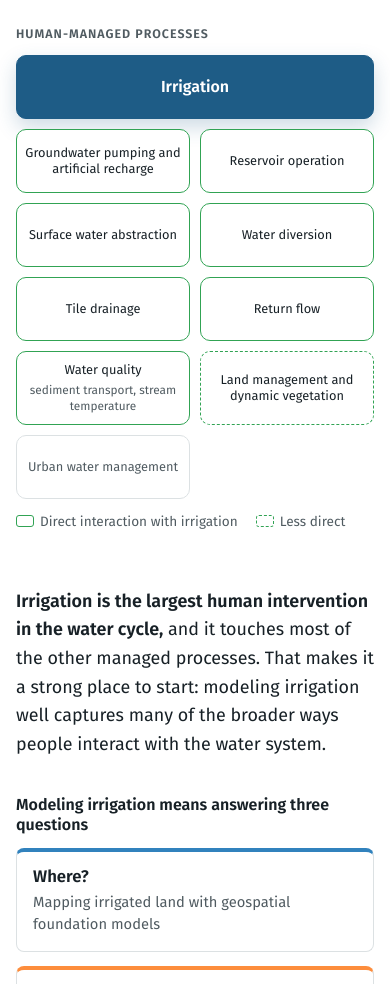
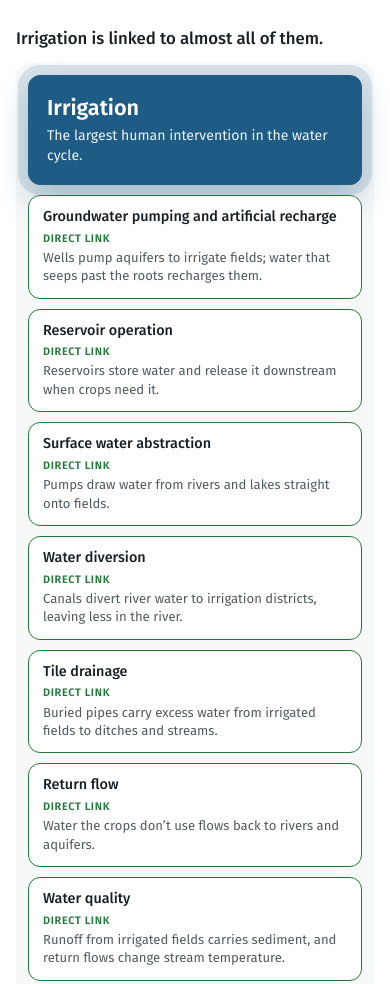
Before and after one commit to ejalilva/irrigation-studies, a plain HTML site: page index.html in a window 390 px wide. Shown: the part 1056-2040 px from the top of the page. Drawn offline with Linux system fonts and the light colour scheme.

Commit message:
Focus section: animated human-managed processes; interview card shows the interview's portrait
- The human-managed processes first appear side by side, then move into place around irrigation when the
  diagram comes into view: lines are drawn to the processes it is linked to (solid direct, dashed less
  direct; urban water management stays apart) and each process shows one line on how it is linked. A
  button switches views; hovering highlights a link. Phones and reduced motion get the linked view as a list.
- About: the interview card shows the portrait from the NASA spotlight page (credited to Mahya Hashemi),
  with Ehsan's local photo if it cannot load.

Co-Authored-By: Claude Opus 5.5 <noreply@anthropic.com>
Claude-Session: https://claude.ai/code/session_015RWmdc4YisG3QmSMa9XTAe

```diff
--- a/assets/about.css
+++ b/assets/about.css
@@ -31,6 +31,8 @@
 .ab-spot-where { font-size: .92rem; line-height: 1.4; color: var(--ink-2); }
 .ab-spot-go { margin-top: 4px; font-size: .92rem; font-weight: 500; color: var(--link); }
 .ab-spot:hover .ab-spot-go { text-decoration: underline; }
+.ab-spot-credit { margin-top: 2px; font-size: .72rem; color: var(--ink-2); }
+.ab-spot.is-local .ab-spot-credit { display: none; }
 
 /* Sections: number and heading on the left, text on the right */
 .ab-sec { display: grid; grid-template-columns: 240px minmax(0, 1fr); gap: 16px 48px; padding: 56px 0; border-bottom: 1px solid var(--line); }
--- a/assets/focus.css
+++ b/assets/focus.css
@@ -1,26 +1,49 @@
-/* "My focus: human-driven processes in the water cycle" (index.html#focus). A row of human-managed processes with
-   irrigation first; a green bracket above joins irrigation to the processes it interacts with directly, a grey one
-   below reaches the less direct one. On narrow screens the row becomes a grid and a legend replaces the brackets. */
+/* "My focus: human-driven processes in the water cycle" (index.html#focus). The human-managed processes appear side by
+   side, then move into place around irrigation with one line each on how they are linked (assets/focus.js); then the
+   three irrigation questions. On narrow screens the processes are a plain list. */
 .focus { padding-top: 8px; }
-.hm { margin: 30px 0 0; }
-.hm-title { margin: 0 0 14px; font: 600 .78rem/1.2 var(--sans); letter-spacing: .08em; text-transform: uppercase; color: var(--ink-2); }
-.hm-grid { --green: #31A354; display: grid; grid-template-columns: repeat(10, minmax(0, 1fr)); grid-template-rows: auto auto auto; }
-.hm-list { display: contents; list-style: none; margin: 0; padding: 0; }
-.hm-item { position: relative; grid-row: 2; display: flex; flex-direction: column; align-items: center; justify-content: center; gap: 4px; min-height: 112px; margin: 12px 4px; padding: 10px 6px; border: 1.5px solid var(--line); border-radius: 10px; background: var(--paper); color: var(--ink-2); font-size: .8rem; line-height: 1.3; text-align: center; overflow-wrap: normal; word-break: normal; hyphens: manual; }
-.hm-sub { font-size: .74rem; color: var(--ink-2); }
-.hm-item.is-irr { border-color: var(--r4); background: var(--r4); color: #fff; font-size: 1rem; font-weight: 600; box-shadow: 0 8px 20px rgba(30,92,134,.22); }
-.hm-item.is-direct { border-color: var(--green); color: var(--ink); }
-.hm-item.is-less { border-color: var(--green); border-style: dashed; color: var(--ink); }
-/* ticks from the tiles up to the green bracket and down to the grey one */
-.hm-item.is-irr::before, .hm-item.is-direct::before { content: ""; position: absolute; left: 50%; top: -14px; width: 2px; height: 12px; margin-left: -1px; background: var(--green); }
-.hm-item.is-irr::after, .hm-item.is-less::after { content: ""; position: absolute; left: 50%; bottom: -14px; width: 2px; height: 12px; margin-left: -1px; background: var(--ink-2); }
-.hm-br { position: relative; display: block; }
-.hm-br-direct { grid-row: 1; grid-column: 1 / 9; height: 26px; margin: 0 6.25%; border-bottom: 2px solid var(--green); }
-.hm-br-less { grid-row: 3; grid-column: 1 / 10; height: 2px; margin: 0 5.556%; background: var(--ink-2); }
-.hm-br span { position: absolute; padding: 0 8px; font: 600 .86rem/1 var(--sans); white-space: nowrap; }
-.hm-br-direct span { left: -8px; bottom: 6px; color: #23793B; }
-.hm-br-less span { left: 50%; top: 10px; transform: translateX(-50%); color: var(--ink-2); }
-.hm-legend { display: none; }
+/* The processes: first side by side ("all"), then in place around irrigation ("linked"). Each tile sits at
+   (--x1, --y1) or (--x2, --y2), in % of the stage, and glides between them; a tile's explanation and the lines
+   from irrigation appear once it has arrived. */
+.hx { margin: 28px 0 0; }
+.hx-bar { display: flex; flex-wrap: wrap; align-items: center; justify-content: space-between; gap: 10px 20px; margin-bottom: 12px; }
+.hx-cap { margin: 0; font-size: 1.05rem; font-weight: 500; color: var(--ink); }
+.hx-cap-linked, .hx[data-phase="linked"] .hx-cap-all { display: none; }
+.hx[data-phase="linked"] .hx-cap-linked { display: inline; }
+.hx-toggle { min-height: 40px; padding: 0 16px; border: 1px solid var(--line); border-radius: 999px; background: var(--paper); color: var(--ink); font: 500 .9rem/1 var(--sans); cursor: pointer; }
+.hx-toggle:hover { border-color: var(--ink-2); }
+.hx-toggle:focus-visible { outline: 2px solid var(--link); outline-offset: 2px; }
+.hx-stage { --green: #23793B; --h-all: 300px; --h-linked: 780px; position: relative; height: var(--h-all); border-radius: 14px; background: color-mix(in srgb, var(--ink) 3%, transparent); transition: height .8s cubic-bezier(.3,.7,.2,1); }
+.hx[data-phase="linked"] .hx-stage { height: var(--h-linked); }
+.hx-lines { position: absolute; inset: 0; width: 100%; height: 100%; overflow: visible; pointer-events: none; }
+.hx-line { fill: none; stroke: var(--green); stroke-width: 2; stroke-linecap: round; stroke-dasharray: var(--len) var(--len); stroke-dashoffset: var(--len); opacity: 0; transition: stroke-dashoffset .7s ease, opacity .3s ease, stroke-width .2s; }
+.hx-line.is-less { stroke: var(--ink-2); stroke-dasharray: 6 6; stroke-dashoffset: 0; }
+.hx[data-phase="linked"] .hx-line { stroke-dashoffset: 0; opacity: 1; transition-delay: calc(.75s + var(--d) * 60ms); }
+.hx-stage.is-drawn .hx-line, .hx-stage.is-drawn .hx-t { transition-delay: 0s; } /* after the first draw, hover responds at once */
+.hx-stage.has-active .hx-line { opacity: .22; }
+.hx-stage.has-active .hx-line.is-on { opacity: 1; stroke-width: 3.5; }
+.hx-list { margin: 0; padding: 0; list-style: none; }
+.hx-t { position: absolute; z-index: 2; left: calc(var(--x1) * 1%); top: calc(var(--y1) * 1%); width: 180px; box-sizing: border-box; padding: 12px 14px; transform: translate(-50%, -50%); border: 1.5px solid var(--line); border-radius: 12px; background: var(--paper); text-align: center; transition: left .9s cubic-bezier(.3,.7,.2,1), top .9s cubic-bezier(.3,.7,.2,1), width .9s cubic-bezier(.3,.7,.2,1), background-color .4s, border-color .4s, color .4s, box-shadow .3s; transition-delay: calc(var(--d) * 40ms); }
+.hx-name { display: block; font-size: .9rem; font-weight: 500; line-height: 1.3; color: var(--ink); }
+.hx-why { display: block; max-height: 0; overflow: hidden; opacity: 0; font-size: .82rem; line-height: 1.4; color: var(--ink-2); transition: max-height .5s ease, opacity .4s ease, margin .4s ease; }
+.hx-tag { display: block; margin-bottom: 3px; font-size: .68rem; font-weight: 600; letter-spacing: .06em; text-transform: uppercase; }
+.hx-t.is-direct .hx-tag { color: var(--green); }
+.hx-t.is-less .hx-tag, .hx-t.is-other .hx-tag { color: var(--ink-2); }
+.hx-t.is-irr { border-color: var(--r4); }
+.hx-t.is-irr .hx-name { color: var(--r4); font-weight: 600; }
+/* linked */
+.hx[data-phase="linked"] .hx-t { left: calc(var(--x2) * 1%); top: calc(var(--y2) * 1%); width: 240px; }
+.hx[data-phase="linked"] .hx-why { max-height: 9em; opacity: 1; margin-top: 6px; transition-delay: .85s; }
+.hx[data-phase="linked"] .hx-t.is-direct { border-color: var(--green); }
+.hx[data-phase="linked"] .hx-t.is-less { border-color: var(--ink-2); border-style: dashed; }
+.hx[data-phase="linked"] .hx-t.is-other { background: var(--hover); }
+.hx[data-phase="linked"] .hx-t.is-irr { width: 260px; padding: 18px 18px; border-color: var(--r4); background: var(--r4); box-shadow: 0 0 0 10px color-mix(in srgb, var(--r4) 14%, transparent), 0 14px 32px rgba(30,92,134,.28); }
+.hx[data-phase="linked"] .hx-t.is-irr .hx-name { color: #fff; font-size: 1.35rem; }
+.hx[data-phase="linked"] .hx-t.is-irr .hx-why { color: rgba(255,255,255,.92); font-size: .88rem; }
+.hx-stage.has-active .hx-t.is-on { box-shadow: 0 10px 26px rgba(15,26,31,.16); }
+@media (prefers-color-scheme: dark) { :root:not([data-theme="light"]) .hx-stage { --green: #74C476; } }
+:root[data-theme="dark"] .hx-stage { --green: #74C476; }
+
 .focus-point { max-width: 64ch; margin: 54px 0 0; font-size: 1.12rem; line-height: 1.6; color: var(--ink); }
 .focus-point strong { font-weight: 600; }
 .focus-q-h { margin: 36px 0 12px; font: 600 1rem/1.3 var(--head); color: var(--ink); }
@@ -31,19 +54,21 @@
 .fq-q { font: 650 1.05rem/1.2 var(--head); }
 .fq-m { font-size: .92rem; line-height: 1.45; color: var(--ink-2); }
 .fq-where { --qc: var(--q-where); } .fq-when { --qc: var(--q-when); } .fq-how { --qc: var(--q-how); }
-@media (prefers-color-scheme: dark) { :root:not([data-theme="light"]) .hm-grid { --green: #74C476; } :root:not([data-theme="light"]) .hm-br-direct span { color: #74C476; } }
-:root[data-theme="dark"] .hm-grid { --green: #74C476; }
-:root[data-theme="dark"] .hm-br-direct span { color: #74C476; }
 
-@media (max-width: 980px) {
-  .hm-grid { grid-template-columns: repeat(2, minmax(0, 1fr)); grid-template-rows: none; gap: 10px; }
-  .hm-br { display: none; }
-  .hm-item { grid-row: auto; min-height: 64px; margin: 0; }
-  .hm-item.is-irr { grid-column: 1 / -1; }
-  .hm-item::before, .hm-item::after { display: none; }
-  .hm-legend { display: flex; flex-wrap: wrap; gap: 6px 18px; margin: 12px 0 0; font-size: .85rem; color: var(--ink-2); }
-  .hm-key::before { content: ""; display: inline-block; width: 16px; height: 10px; margin-right: 6px; vertical-align: -1px; border: 1.5px solid #31A354; border-radius: 3px; }
-  .hm-key.is-less::before { border-style: dashed; }
+/* Narrow screens: a plain list, irrigation first, each process with its link; no animation. */
+@media (max-width: 860px) {
+  .hx-toggle, .hx-cap-all, .hx-lines { display: none; }
+  .hx-cap-linked { display: inline !important; }
+  .hx-stage, .hx[data-phase="linked"] .hx-stage { height: auto; padding: 12px; }
+  .hx-list { display: flex; flex-direction: column; gap: 10px; }
+  .hx-t, .hx[data-phase] .hx-t { position: static; width: auto !important; transform: none; text-align: left; transition: none; }
+  .hx-t .hx-why, .hx[data-phase] .hx-why { max-height: none; opacity: 1; margin-top: 4px; }
+  .hx-t.is-direct { border-color: var(--green); }
+  .hx-t.is-less { border-color: var(--ink-2); border-style: dashed; }
+  .hx-t.is-other { background: var(--hover); }
+  .hx-t.is-irr { border-color: var(--r4); background: var(--r4); }
+  .hx-t.is-irr .hx-name { color: #fff; font-size: 1.15rem; }
+  .hx-t.is-irr .hx-why { color: rgba(255,255,255,.92); }
   .focus-q { grid-template-columns: 1fr; }
 }
-@media (prefers-reduced-motion: reduce) { .focus-q a { transition: none; } .focus-q a:hover { transform: none; } }
+@media (prefers-reduced-motion: reduce) { .focus-q a, .hx-stage, .hx-t, .hx-why, .hx-line { transition: none !important; } .focus-q a:hover { transform: none; } }
--- /dev/null
+++ b/assets/focus.js
@@ -0,0 +1,71 @@
+/* "My focus" (index.html#focus): the human-managed processes start side by side, then move into place around
+   irrigation, each showing how it is linked; lines are drawn from irrigation to the processes it touches.
+   - It plays once when the diagram comes into view; the button switches between the two views.
+   - Hovering a process highlights its line.
+   - With reduced motion, and on narrow screens (a plain list), the linked view shows at once. */
+(() => {
+  'use strict';
+  const box = document.getElementById('hx');
+  if (!box) return;
+  const stage = box.querySelector('.hx-stage'), svg = box.querySelector('.hx-lines'), btn = box.querySelector('.hx-toggle');
+  const tiles = [...box.querySelectorAll('.hx-t')];
+  const reduce = matchMedia('(prefers-reduced-motion: reduce)').matches;
+  const NS = 'http://www.w3.org/2000/svg';
+  let played = false;
+
+  // One line from irrigation to each linked process, in the linked layout's pixels.
+  const lines = tiles.filter(t => t.classList.contains('is-direct') || t.classList.contains('is-less')).map(t => {
+    const l = document.createElementNS(NS, 'line');
+    l.setAttribute('class', 'hx-line' + (t.classList.contains('is-less') ? ' is-less' : ''));
+    l.dataset.k = t.dataset.k;
+    l.style.setProperty('--d', getComputedStyle(t).getPropertyValue('--d') || 0);
+    svg.appendChild(l);
+    return [t, l];
+  });
+  function drawLines() {
+    const w = stage.clientWidth;
+    const h = parseFloat(getComputedStyle(stage).getPropertyValue('--h-linked')) || stage.clientHeight;
+    svg.setAttribute('viewBox', `0 0 ${w} ${h}`);
+    svg.style.height = h + 'px';
+    const hub = tiles.find(t => t.classList.contains('is-irr'));
+    const pos = t => [parseFloat(t.style.getPropertyValue('--x2')) / 100 * w, parseFloat(t.style.getPropertyValue('--y2')) / 100 * h];
+    const [cx, cy] = pos(hub);
+    lines.forEach(([t, l]) => {
+      const [x, y] = pos(t);
+      l.setAttribute('x1', cx); l.setAttribute('y1', cy); l.setAttribute('x2', x); l.setAttribute('y2', y);
+      l.style.setProperty('--len', Math.ceil(Math.hypot(x - cx, y - cy)));
+    });
+  }
+  let drawnTimer = 0;
+  function setPhase(phase) {
+    box.dataset.phase = phase;
+    clearTimeout(drawnTimer); stage.classList.remove('is-drawn');
+    if (phase === 'linked') drawnTimer = setTimeout(() => stage.classList.add('is-drawn'), reduce ? 0 : 2000);
+    btn.setAttribute('aria-pressed', String(phase === 'linked'));
+    btn.textContent = phase === 'linked' ? 'Show all processes' : 'Show how they link to irrigation';
+  }
+  btn.addEventListener('click', () => { played = true; setPhase(box.dataset.phase === 'linked' ? 'all' : 'linked'); });
+
+  tiles.forEach(t => {
+    t.addEventListener('pointerenter', () => {
+      if (box.dataset.phase !== 'linked') return;
+      stage.classList.add('has-active');
+      tiles.forEach(o => o.classList.toggle('is-on', o === t || o.classList.contains('is-irr')));
+      lines.forEach(([o, l]) => l.classList.toggle('is-on', o === t));
+    });
+    t.addEventListener('pointerleave', () => { stage.classList.remove('has-active'); tiles.forEach(o => o.classList.remove('is-on')); lines.forEach(([, l]) => l.classList.remove('is-on')); });
+  });
+
+  drawLines();
+  addEventListener('resize', drawLines);
+  if (reduce) { setPhase('linked'); return; }
+  // Play once: the processes appear side by side, then gather around irrigation.
+  if ('IntersectionObserver' in window) {
+    const io = new IntersectionObserver(entries => {
+      if (!entries.some(e => e.isIntersecting) || played) return;
+      io.disconnect(); played = true;
+      setTimeout(() => setPhase('linked'), 1400);
+    }, { threshold: 0.45 });
+    io.observe(stage);
+  } else setPhase('linked');
+})();
--- a/index.html
+++ b/index.html
@@ -16,7 +16,8 @@
 <script src="assets/nav.js?v=2026-10-28c" defer></script>
 <link rel="stylesheet" href="assets/water-cycle.css?v=2026-10-26f">
 <link rel="stylesheet" href="assets/study-grid.css?v=2026-10-28c">
-<link rel="stylesheet" href="assets/focus.css?v=2026-10-28c">
+<link rel="stylesheet" href="assets/focus.css?v=2026-10-28d">
+<script src="assets/focus.js?v=2026-10-28d" defer></script>
 <script src="assets/journals.js?v=2026-10-26f"></script>
 <script src="assets/water-cycle.js?v=2026-10-28a" defer></script>
 </head>
@@ -63,27 +64,31 @@
       <p class="cycle-eyebrow">My focus</p>
       <h2 id="focus-h">Human-driven processes in the water cycle</h2>
       <p class="intro">People manage water at almost every step of the cycle: they pump aquifers, run reservoirs, divert rivers, drain fields and supply cities. Each process follows human decisions, which large-scale water-cycle models still represent poorly.</p>
-      <div class="hm">
-        <p class="hm-title">Human-managed processes</p>
-        <div class="hm-grid">
-          <span class="hm-br hm-br-direct" aria-hidden="true"><span>Direct interaction</span></span>
-          <ul class="hm-list" aria-label="Human-managed processes, with how each interacts with irrigation">
-            <li class="hm-item is-irr">Irrigation</li>
-            <li class="hm-item is-direct">Groundwater pumping and artificial recharge<span class="sr-only"> (direct interaction with irrigation)</span></li>
-            <li class="hm-item is-direct">Reservoir operation<span class="sr-only"> (direct interaction with irrigation)</span></li>
-            <li class="hm-item is-direct">Surface water abstraction<span class="sr-only"> (direct interaction with irrigation)</span></li>
-            <li class="hm-item is-direct">Water diversion<span class="sr-only"> (direct interaction with irrigation)</span></li>
-            <li class="hm-item is-direct">Tile drainage<span class="sr-only"> (direct interaction with irrigation)</span></li>
-            <li class="hm-item is-direct">Return flow<span class="sr-only"> (direct interaction with irrigation)</span></li>
-            <li class="hm-item is-direct">Water quality <span class="hm-sub">sediment transport, stream temperature</span><span class="sr-only"> (direct interaction with irrigation)</span></li>
-            <li class="hm-item is-less">Land management and dynamic vegetation<span class="sr-only"> (less direct interaction with irrigation)</span></li>
-            <li class="hm-item">Urban water management</li>
+      <!-- Human-managed processes: first all of them side by side, then they move into place around irrigation, each
+           with one line on how it is linked (assets/focus.js, styles in assets/focus.css). The list reads in order
+           for screen readers whatever the animation is doing; on phones it is a plain list. -->
+      <div class="hx" id="hx" data-phase="all">
+        <div class="hx-bar">
+          <p class="hx-cap"><span class="hx-cap-all">People manage water in many ways.</span><span class="hx-cap-linked">Irrigation is linked to almost all of them.</span></p>
+          <button type="button" class="hx-toggle" aria-pressed="false" aria-controls="hx-stage">Show how they link to irrigation</button>
+        </div>
+        <div class="hx-stage" id="hx-stage">
+          <svg class="hx-lines" aria-hidden="true"></svg>
+          <ul class="hx-list" aria-label="Human-managed processes and how each is linked to irrigation">
+          <li class="hx-t is-irr" data-k="irr" style="--x1:10;--y1:28;--x2:50;--y2:50;--d:0"><strong class="hx-name">Irrigation</strong><span class="hx-why">The largest human intervention in the water cycle.</span></li>
+          <li class="hx-t is-direct" data-k="gw" style="--x1:30;--y1:28;--x2:14;--y2:14;--d:1"><strong class="hx-name">Groundwater pumping and artificial recharge</strong><span class="hx-why"><span class="hx-tag">Direct link</span>Wells pump aquifers to irrigate fields; water that seeps past the roots recharges them.</span></li>
+          <li class="hx-t is-direct" data-k="res" style="--x1:50;--y1:28;--x2:14;--y2:38;--d:2"><strong class="hx-name">Reservoir operation</strong><span class="hx-why"><span class="hx-tag">Direct link</span>Reservoirs store water and release it downstream when crops need it.</span></li>
+          <li class="hx-t is-direct" data-k="sw" style="--x1:70;--y1:28;--x2:14;--y2:62;--d:3"><strong class="hx-name">Surface water abstraction</strong><span class="hx-why"><span class="hx-tag">Direct link</span>Pumps draw water from rivers and lakes straight onto fields.</span></li>
+          <li class="hx-t is-direct" data-k="div" style="--x1:90;--y1:28;--x2:14;--y2:86;--d:4"><strong class="hx-name">Water diversion</strong><span class="hx-why"><span class="hx-tag">Direct link</span>Canals divert river water to irrigation districts, leaving less in the river.</span></li>
+          <li class="hx-t is-direct" data-k="td" style="--x1:10;--y1:72;--x2:86;--y2:56;--d:5"><strong class="hx-name">Tile drainage</strong><span class="hx-why"><span class="hx-tag">Direct link</span>Buried pipes carry excess water from irrigated fields to ditches and streams.</span></li>
+          <li class="hx-t is-direct" data-k="rf" style="--x1:30;--y1:72;--x2:86;--y2:34;--d:6"><strong class="hx-name">Return flow</strong><span class="hx-why"><span class="hx-tag">Direct link</span>Water the crops don’t use flows back to rivers and aquifers.</span></li>
+          <li class="hx-t is-direct" data-k="wq" style="--x1:50;--y1:72;--x2:86;--y2:78;--d:7"><strong class="hx-name">Water quality</strong><span class="hx-why"><span class="hx-tag">Direct link</span>Runoff from irrigated fields carries sediment, and return flows change stream temperature.</span></li>
+          <li class="hx-t is-less" data-k="land" style="--x1:70;--y1:72;--x2:50;--y2:88;--d:8"><strong class="hx-name">Land management and dynamic vegetation</strong><span class="hx-why"><span class="hx-tag">Less direct link</span>Irrigation changes what is grown and how green the land stays through the season.</span></li>
+          <li class="hx-t is-other" data-k="urban" style="--x1:90;--y1:72;--x2:86;--y2:9;--d:9"><strong class="hx-name">Urban water management</strong><span class="hx-why"><span class="hx-tag">Not linked here</span>Draws on the same rivers and aquifers, but is managed separately: outside this first step.</span></li>
           </ul>
-          <span class="hm-br hm-br-less" aria-hidden="true"><span>Less direct interaction</span></span>
         </div>
-        <p class="hm-legend" aria-hidden="true"><span class="hm-key is-direct">Direct interaction with irrigation</span><span class="hm-key is-less">Less direct</span></p>
       </div>
-      <p class="focus-point"><strong>Irrigation is the largest human intervention in the water cycle,</strong> and it touches most of the other managed processes. That makes it a strong place to start: modeling irrigation well captures many of the broader ways people interact with the water system.</p>
+      <p class="focus-point"><strong>That makes irrigation a strong place to start:</strong> modeling it well captures many of the broader ways people interact with the water system.</p>
       <h3 class="focus-q-h">Modeling irrigation means answering three questions</h3>
       <ol class="focus-q">
         <li class="fq-where"><a href="#studies"><span class="fq-q">Where?</span><span class="fq-m">Mapping irrigated land with geospatial foundation models</span></a></li>
```
Also changed, not shown: about.html (+4 -3 lines), 1 other file.
